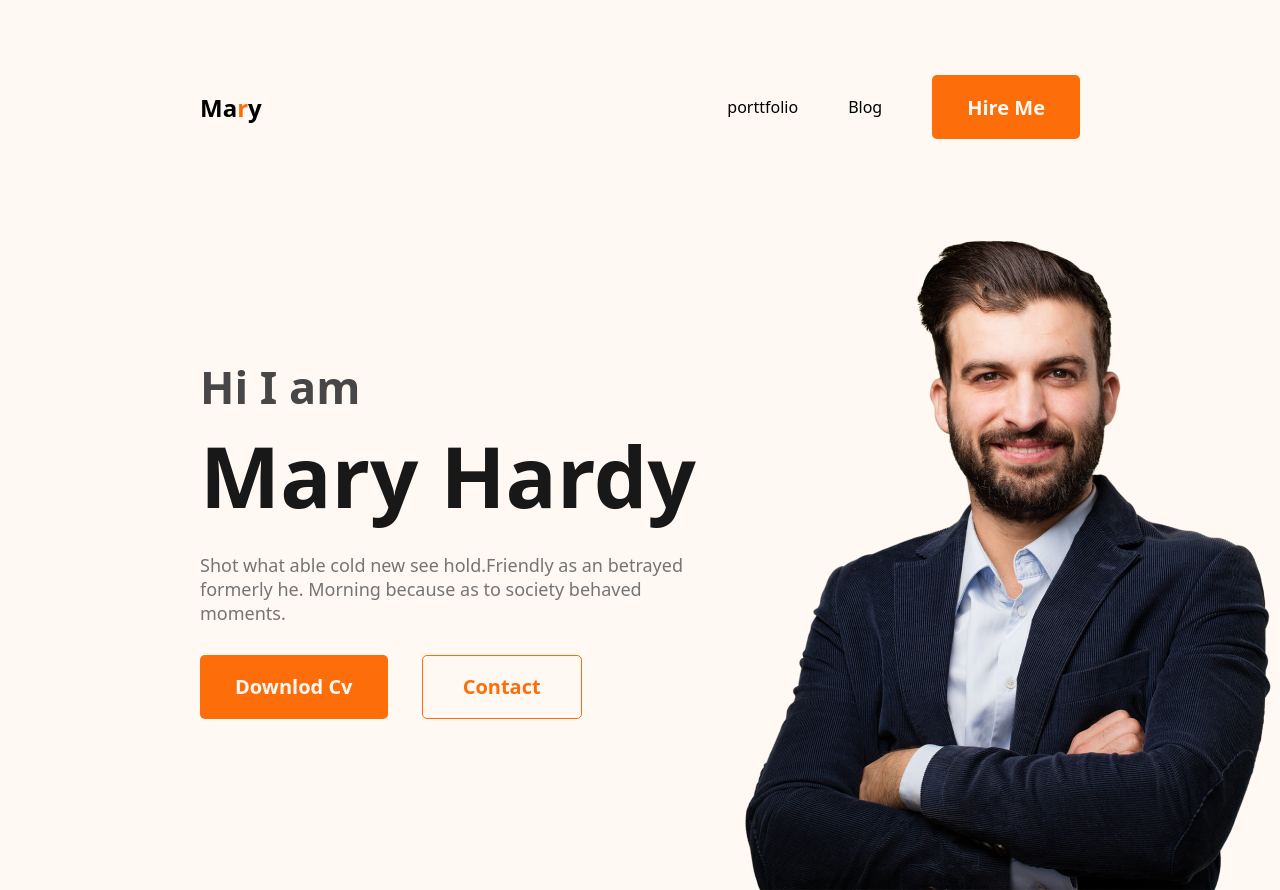
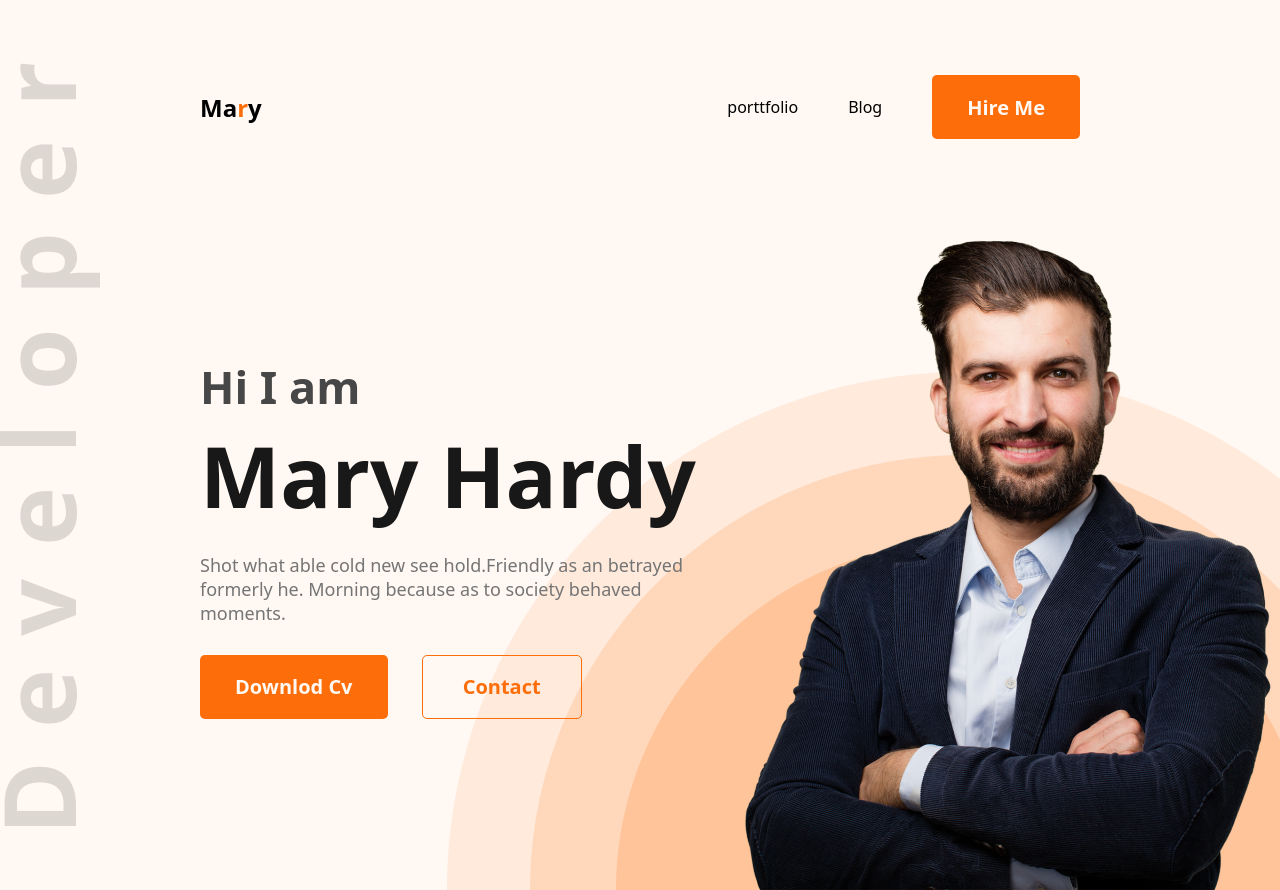
Before and after one commit to rehka990/Porttfolio2, a plain HTML site: page index.html in a window 1280 px wide. Shown: the top 890 px of the page. Drawn offline with Linux system fonts and the light colour scheme.

Commit message:
Work is complete

```diff
--- a/CSS/porttfolio.css
+++ b/CSS/porttfolio.css
@@ -4,7 +4,7 @@
 }
 .header-class{
     background-color: #fff8f3;
-    background-image: url(images/header_bg.png) ,url(images/developer.png);
+    background-image: url('../images/header_bg.png') ,url('../images/developer.png');
     background-position:  right bottom, left;
     background-repeat: no-repeat;
 
```
